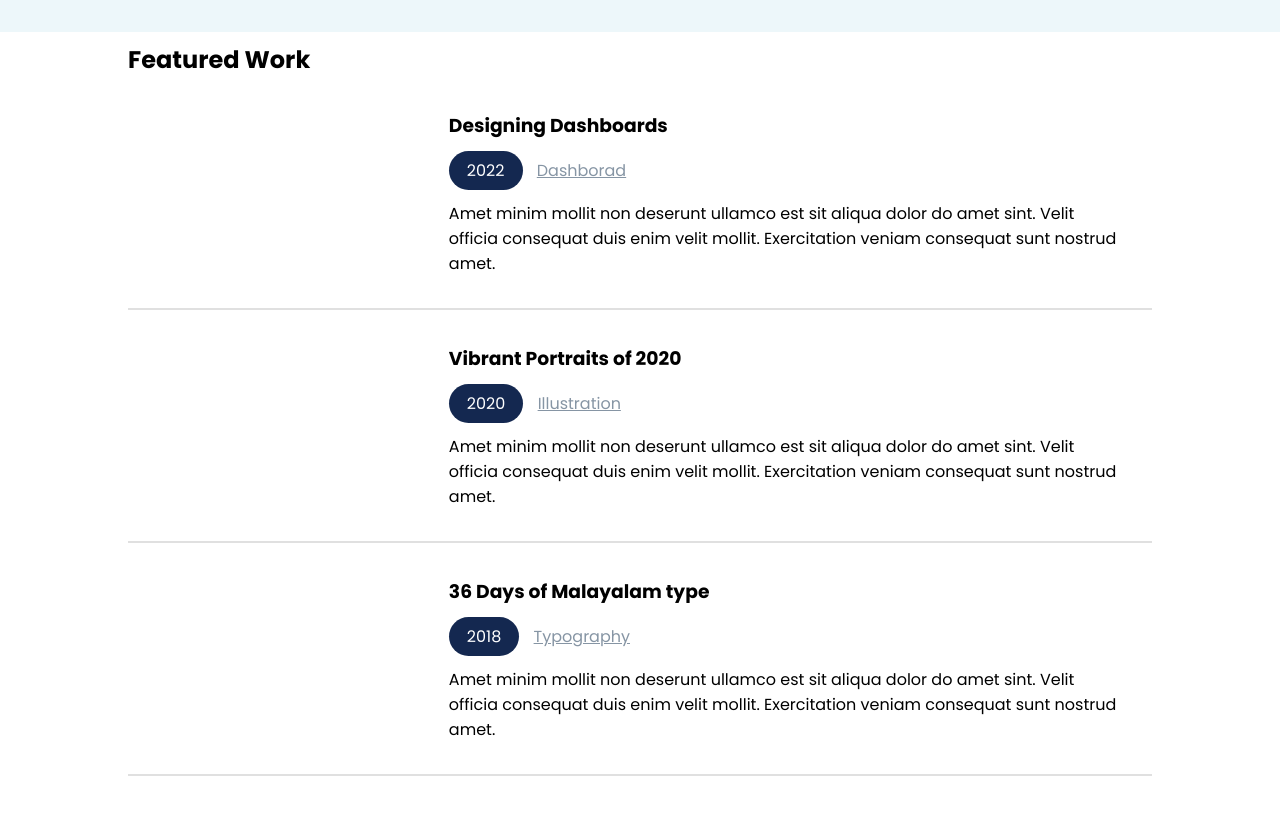
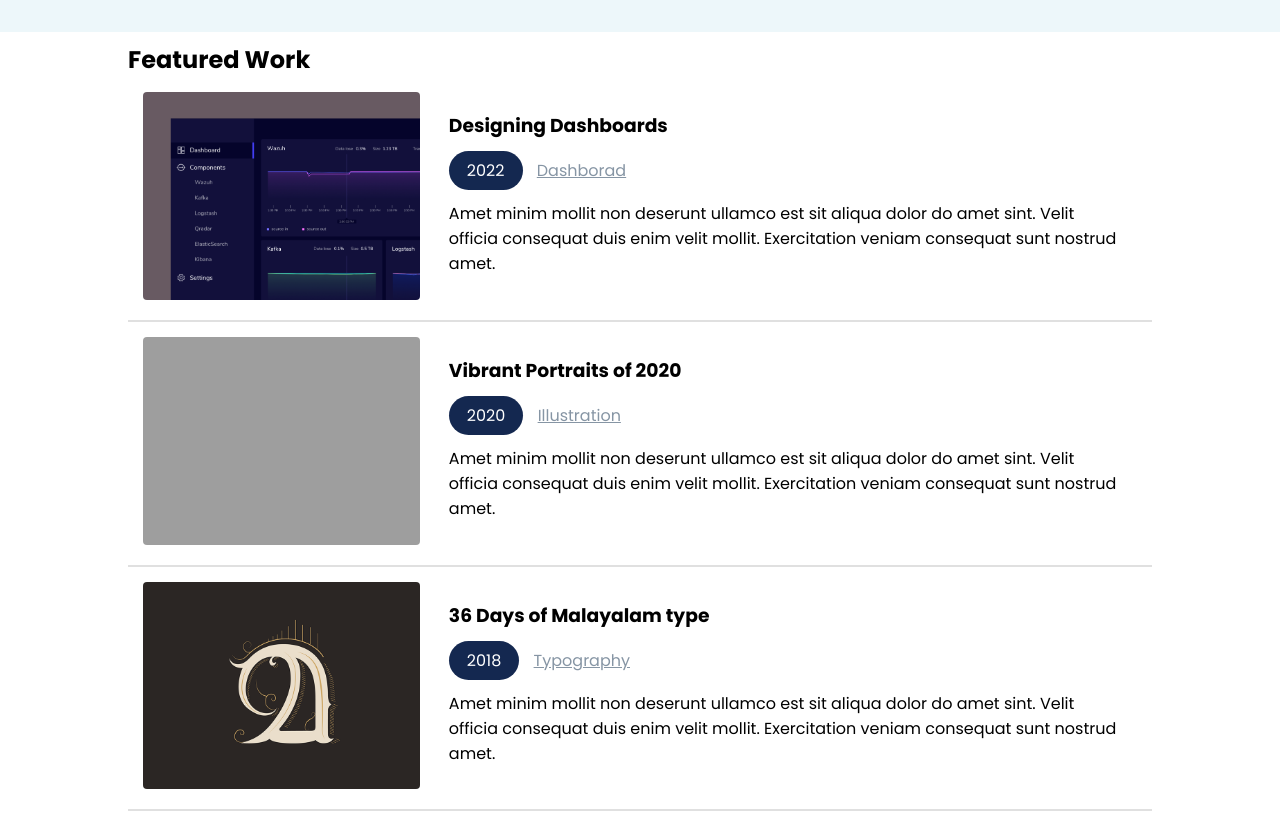
Before and after one commit to darshiram/portfoliio-design, a plain HTML site: page index.html in a window 1280 px wide. Shown: the part 1092-1913 px from the top of the page. Before the commit the page ends 1878 px from the top, so only its background shows below. Drawn offline with Linux system fonts and the light colour scheme; the site is published under a folder, as on GitHub Pages, so addresses that start at the root find nothing.

Commit message:
Update index.html

```diff
--- a/index.html
+++ b/index.html
@@ -83,7 +83,7 @@
         <div class="feature">
 
             <div class="feature-post">
-                <div class="feature-post-img"><img src="/img/post1.png" alt=""></div>
+                <div class="feature-post-img"><img src="./img/post1.png" alt=""></div>
                 <div class="feature-work-content">
                     <h3>Designing Dashboards</h3>
                     <div class="feature-mid">
@@ -95,7 +95,7 @@
             </div>
 
             <div class="feature-post">
-                <div class="feature-post-img"><img src="/img/post2.png" alt=""></div>
+                <div class="feature-post-img"><img src="./img/post2.png" alt=""></div>
                 <div class="feature-work-content">
                     <h3>Vibrant Portraits of 2020</h3>
                     <div class="feature-mid">
@@ -107,7 +107,7 @@
             </div>
 
             <div class="feature-post">
-                <div class="feature-post-img"><img src="/img/post3.png" alt=""></div>
+                <div class="feature-post-img"><img src="./img/post3.png" alt=""></div>
                 <div class="feature-work-content">
                     <h3>36 Days of Malayalam type</h3>
                     <div class="feature-mid">
```
